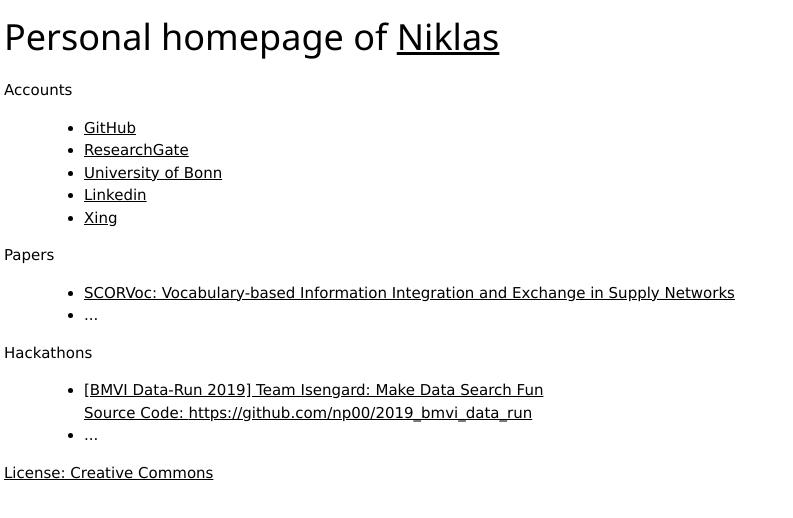
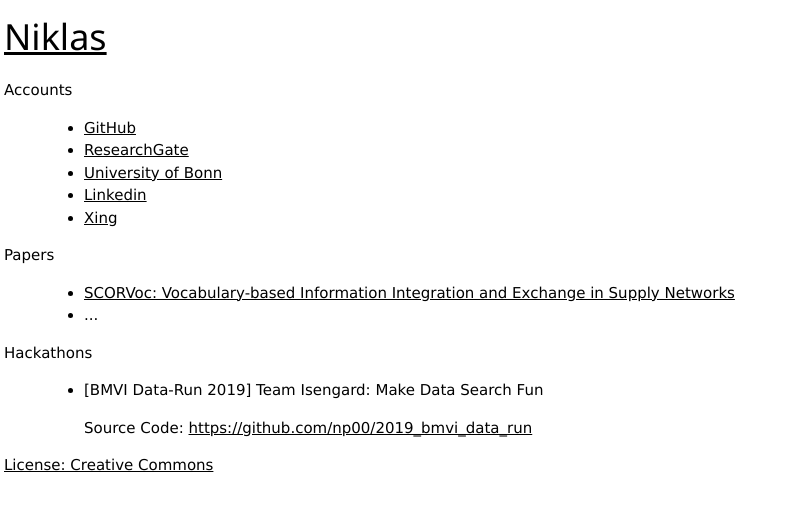
Before and after one commit to np00/niklas, a plain HTML site: page index.html in a window 1280 px wide. Shown: the whole page, without its empty margins (0-793 px from the left). Drawn offline with Linux system fonts and the light colour scheme.

Commit message:
nice ups

```diff
--- a/index.html
+++ b/index.html
@@ -13,7 +13,7 @@
     <span rel="foaf:primaryTopic" resource="http://np00.github.io/#i "></span>
     <main>
         <article id="content">
-            <h1 class="p-name" property="schema:name">Personal homepage of <a href="http://np00.github.io/#i" title="Niklas’s WebID">Niklas</a></h1>
+            <h1 class="p-name" property="schema:name"><a href="http://np00.github.io/#i" title="Niklas’s WebID">Niklas</a></h1>
             <div class="e-content">
                 <section id="accounts">
                     <dl>
@@ -48,10 +48,9 @@
                         <dt>Hackathons</dt>
                         <dd>
                             <ul about="http://np00.github.io/#i">
-                                <li><a rel="some:property" href="https://github.com/np00/2019_bmvi_data_run">
-					[BMVI Data-Run 2019] Team Isengard: Make Data Search Fun </br>
+                                <li><a rel="some:property" href="https://github.com/np00/2019_bmvi_data_run"></a
+					<p>[BMVI Data-Run 2019] Team Isengard: Make Data Search Fun <p>
 						Source Code: <a rel="some:property" href="https://github.com/np00/2019_bmvi_data_run">https://github.com/np00/2019_bmvi_data_run</a></li>
-                                <li>...</li>
 
                             </ul>
                         </dd>
```
